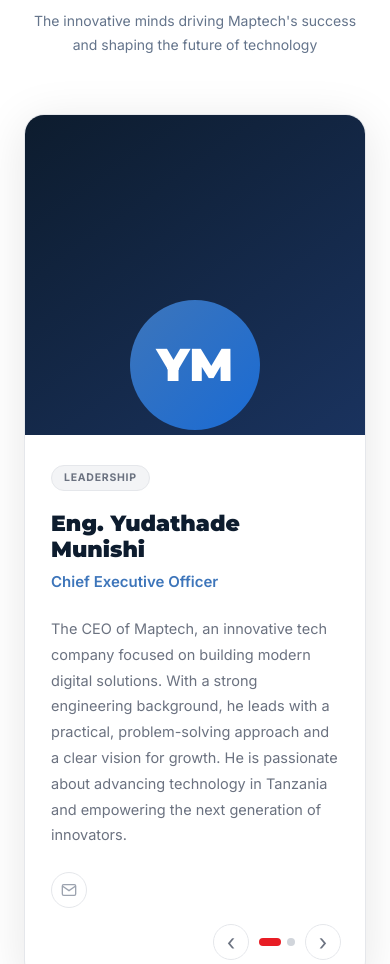
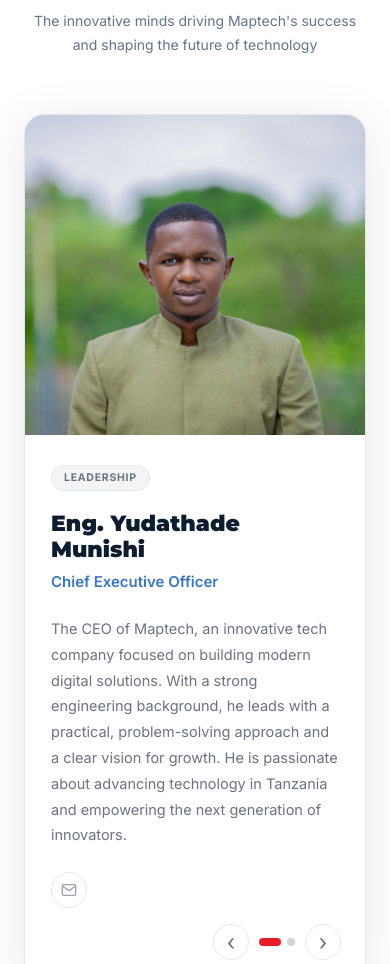
Before and after one commit to luhazi/maptechtz-new-site, a plain HTML site: page about.html in a window 390 px wide. Shown: the part 3306-4270 px from the top of the page. Drawn offline with Linux system fonts and the light colour scheme.

Commit message:
Fix layout bugs, remove duplicate content, improve mobile UI/UX

```diff
--- a/about.html
+++ b/about.html
@@ -196,11 +196,11 @@
 <style>
 /* ── LEADER CAROUSEL (self-contained) ────────────────── */
 #team .leader-carousel{position:relative;border-radius:20px;overflow:hidden;box-shadow:0 8px 48px rgba(0,0,0,.10);background:#fff;border:1.5px solid #e5e7eb;margin-top:12px}
-#team .lc-slide{display:none;grid-template-columns:1fr 1fr;min-height:500px}
+#team .lc-slide{display:none;grid-template-columns:1fr 1fr;min-height:560px}
 #team .lc-slide.active{display:grid!important}
-#team .lc-photo{position:relative;overflow:hidden;background:#f3f4f6;min-height:500px}
-#team .lc-photo img{width:100%;height:100%;object-fit:cover;object-position:center top;display:block;position:absolute;inset:0}
-#team .lc-photo-fallback{width:100%;height:100%;min-height:500px;display:flex;align-items:center;justify-content:center;background:linear-gradient(145deg,#0d1c2e,#1e3a6e)}
+#team .lc-photo{position:relative;overflow:hidden;background:#f3f4f6;min-height:560px}
+#team .lc-photo img{width:100%;height:100%;object-fit:cover;object-position:center 15%;display:block;position:absolute;inset:0}
+#team .lc-photo-fallback{width:100%;height:100%;min-height:560px;display:flex;align-items:center;justify-content:center;background:linear-gradient(145deg,#0d1c2e,#1e3a6e)}
 #team .lc-initials{width:130px;height:130px;border-radius:50%;display:flex;align-items:center;justify-content:center;font-family:'Montserrat',sans-serif;font-size:46px;font-weight:900;color:#fff}
 #team .lc-info{padding:52px 48px 80px;display:flex;flex-direction:column;justify-content:center}
 #team .lc-tag{display:inline-block;background:#f3f4f6;border:1px solid #e5e7eb;color:#6b7280;font-size:10.5px;font-weight:700;padding:4px 12px;border-radius:20px;text-transform:uppercase;letter-spacing:.07em;margin-bottom:20px;align-self:flex-start}
```
Also changed, not shown: assets/images/team-michael-haji.jpg (added), assets/images/team-yudathade-munishi.jpg (added).
